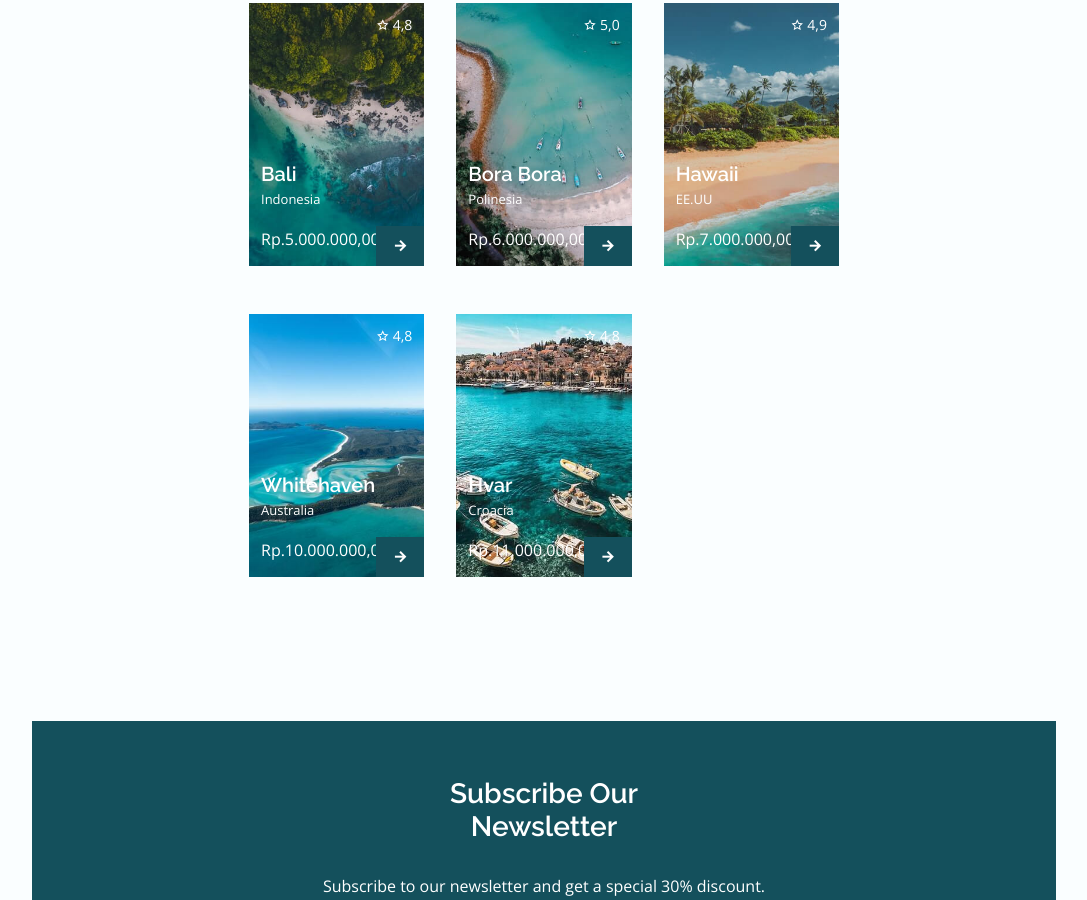
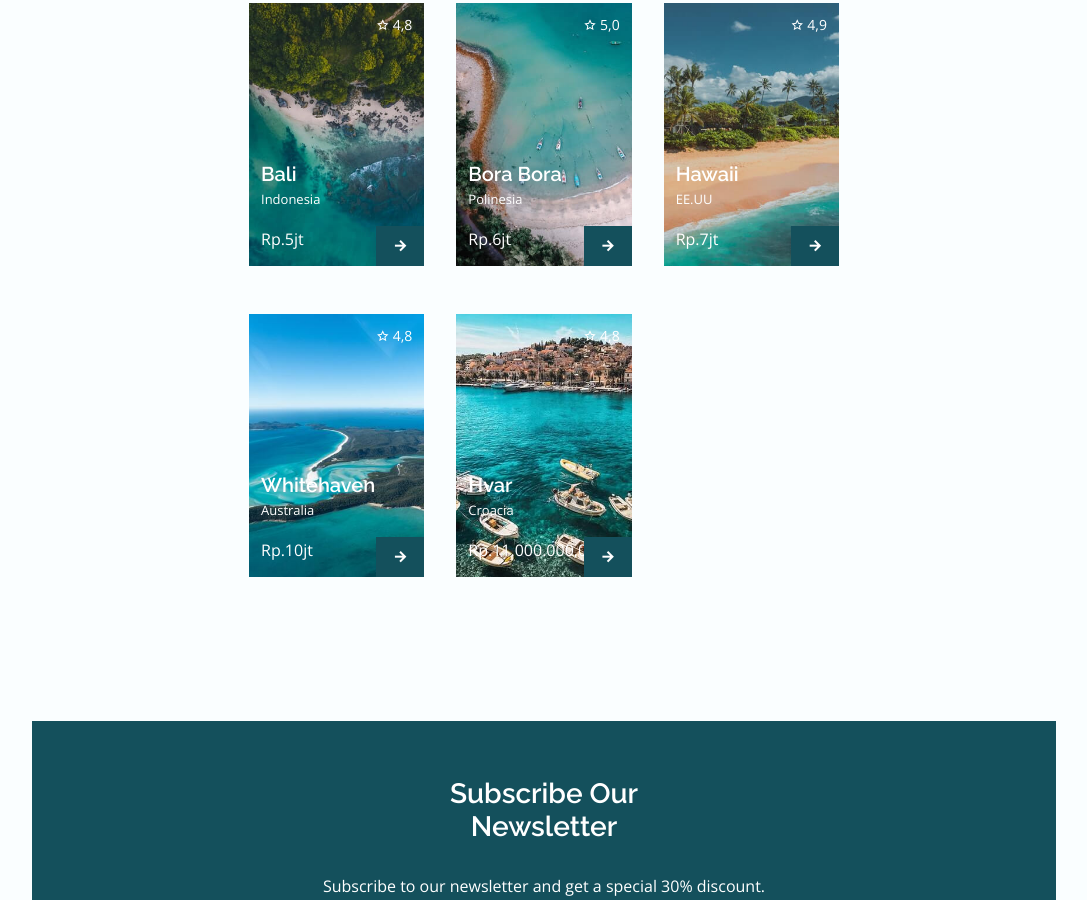
Before and after one commit to indrnoken/LosT, a website: page travel/index.html in a window 1280 px wide. Shown: the part 3243-4143 px from the top of the page, without its empty margins (96-1183 px from the left). Drawn offline with nearby package versions, Linux system fonts and the light colour scheme.

Commit message:
ganti harga

```diff
--- a/travel/index.html
+++ b/travel/index.html
@@ -235,7 +235,7 @@
                             <div class="place__data">
                                 <h3 class="place__title">Bali</h3>
                                 <span class="place__subtitle">Indonesia</span>
-                                <span class="place__price">Rp.5.000.000,00</span>
+                                <span class="place__price">Rp.5jt</span>
                             </div>
                         </div>
 
@@ -257,7 +257,7 @@
                             <div class="place__data">
                                 <h3 class="place__title">Bora Bora</h3>
                                 <span class="place__subtitle">Polinesia</span>
-                                <span class="place__price">Rp.6.000.000,00</span>
+                                <span class="place__price">Rp.6jt</span>
                             </div>
                         </div>
 
@@ -279,7 +279,7 @@
                             <div class="place__data">
                                 <h3 class="place__title">Hawaii</h3>
                                 <span class="place__subtitle">EE.UU</span>
-                                <span class="place__price">Rp.7.000.000,00</span>
+                                <span class="place__price">Rp.7jt</span>
                             </div>
                         </div>
 
@@ -301,7 +301,7 @@
                             <div class="place__data">
                                 <h3 class="place__title">Whitehaven</h3>
                                 <span class="place__subtitle">Australia</span>
-                                <span class="place__price">Rp.10.000.000,00</span>
+                                <span class="place__price">Rp.10jt</span>
                             </div>
                         </div>
 
@@ -386,8 +386,8 @@
                             we offer you the <br> experience.
                         </p>
                         <div>
-                            <a href="https://www.facebook.com/" target="_blank" class="footer__social">
-                                <i class="ri-facebook-box-fill"></i>
+                            <a href="https://wa.me/082239898474" target="_blank" class="footer__social">
+                                <i class="ri-whatsapp-box-fill"></i>
                             </a>
                             <a href="https://twitter.com/" target="_blank" class="footer__social">
                                 <i class="ri-twitter-fill"></i>
```
